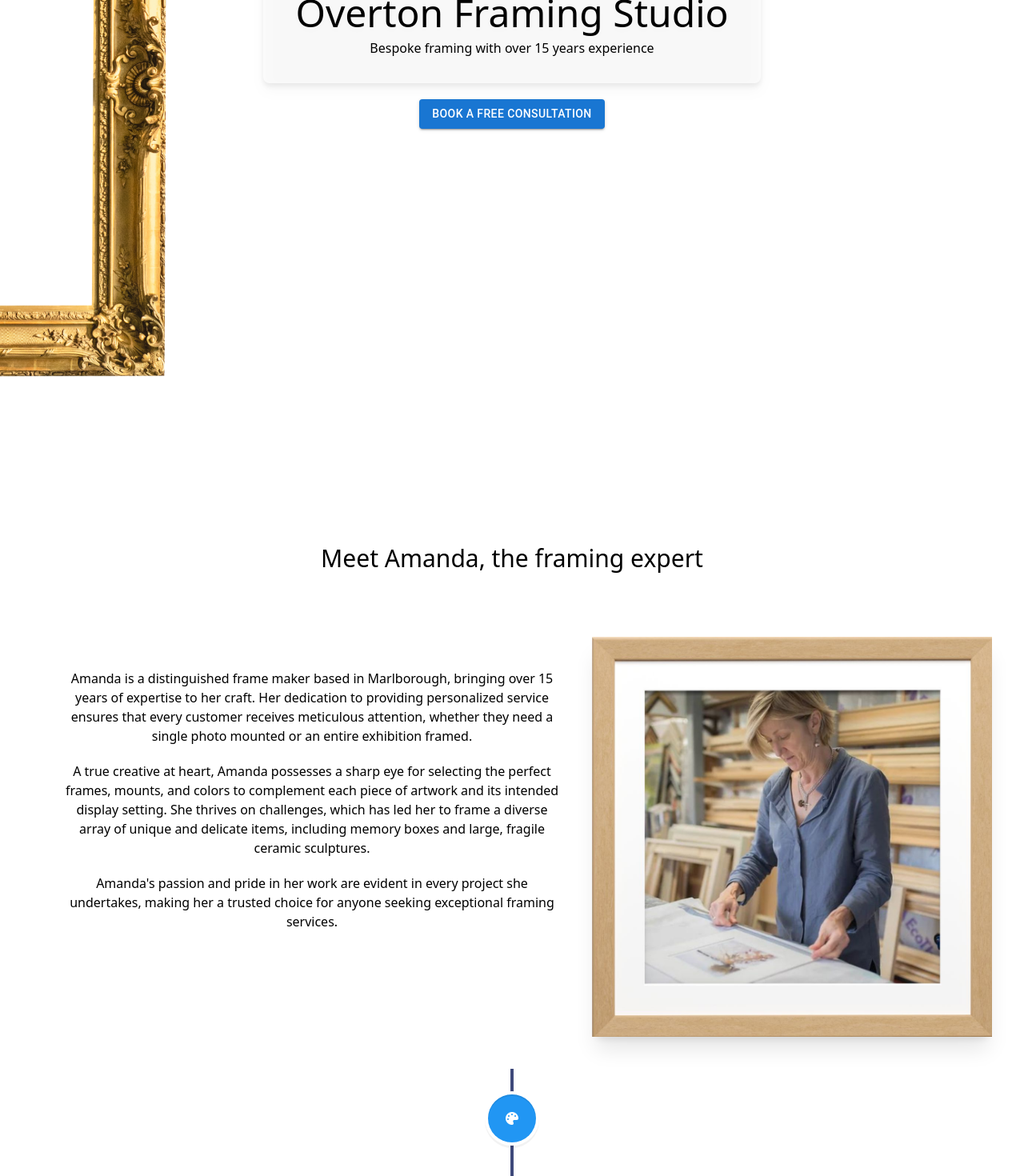
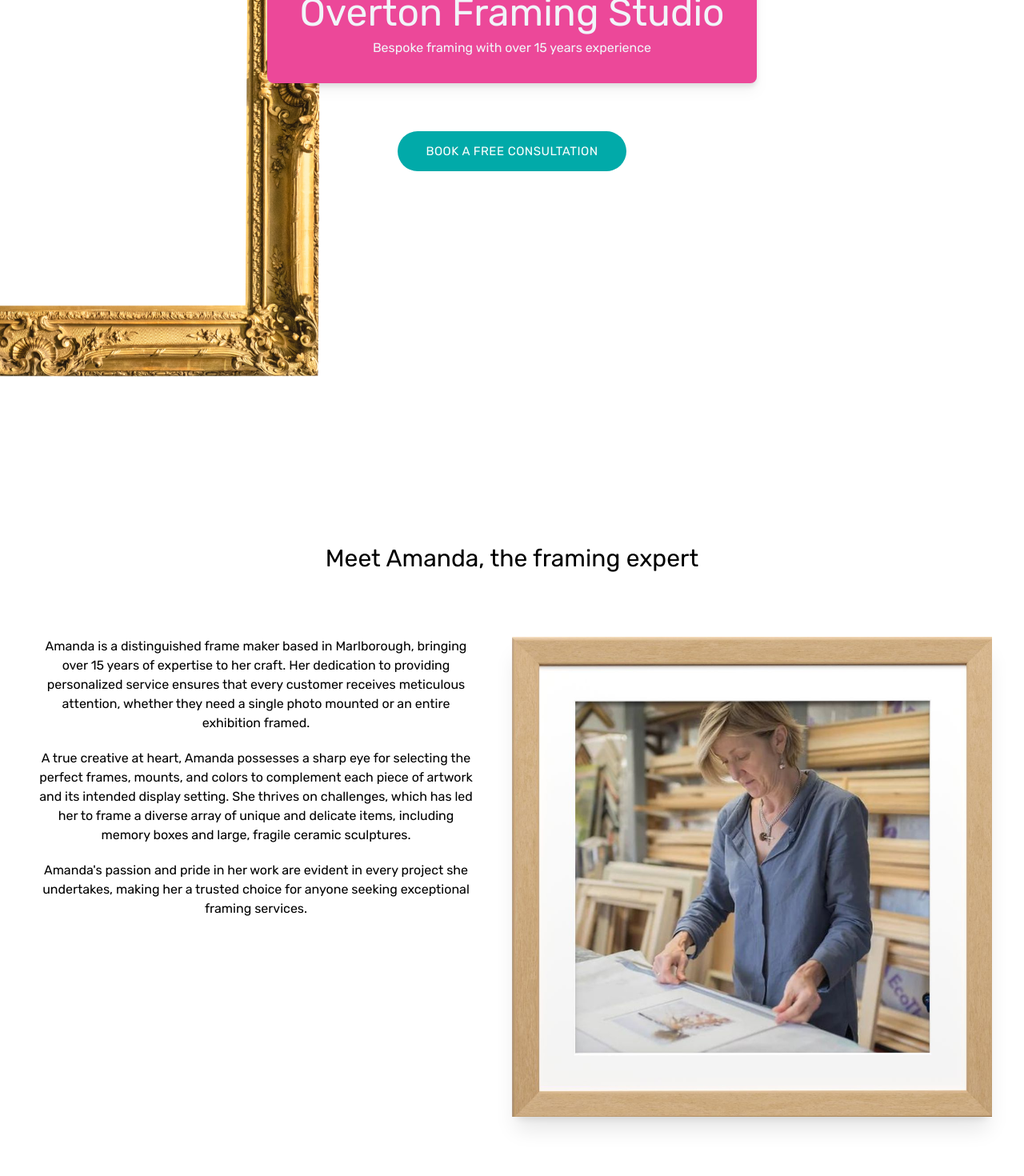
Before and after one commit to DanMorriss/overton-framing, a React (Create React App) app: page / in a window 1280 px wide. Shown: the part 160-1630 px from the top of the page at 80% size. Built offline with nearby package versions, Linux system fonts and the light colour scheme.

Commit message:
Add useWindowSize custom hook

```diff
--- a/package.json
+++ b/package.json
@@ -13,6 +13,7 @@
     "react-dom": "^18.3.1",
     "react-scripts": "5.0.1",
     "react-vertical-timeline-component": "^3.6.0",
+    "styled-components": "^6.1.11",
     "web-vitals": "^2.1.4"
   },
   "scripts": {
--- a/public/index.html
+++ b/public/index.html
@@ -24,6 +24,13 @@
       work correctly both with client-side routing and a non-root public URL.
       Learn how to configure a non-root public URL by running `npm run build`.
     -->
+    <!-- google fonts-->
+    <link rel="preconnect" href="https://fonts.googleapis.com" />
+    <link rel="preconnect" href="https://fonts.gstatic.com" crossorigin />
+    <link
+      href="https://fonts.googleapis.com/css2?family=Rubik:ital,wght@0,300..900;1,300..900&display=swap"
+      rel="stylesheet"
+    />
     <!-- font awesome icons-->
     <script
       src="https://kit.fontawesome.com/076967cb18.js"
--- a/src/components/about-amanda/meet-amanda.jsx
+++ b/src/components/about-amanda/meet-amanda.jsx
@@ -1,20 +1,30 @@
 import amanda from "../../assets/images/amanda2.jpg";
+import { FramedImage } from "./meet-amanda.styles";
+
+import useWindowSize from "../../hooks/useWindowSize";
 
 const MeetAmanda = () => {
+  const { width } = useWindowSize();
+  const isMobile = width < 768;
+
   return (
     <>
       <h2 className="text-center text-3xl p-10">
         Meet Amanda, the framing expert
       </h2>
-      <div className="flex flex-row-reverse m-10">
-        <img
-          src={amanda}
-          alt="Amanda framing artwork"
-          width="500"
-          height="500"
-          className="shadow-xl"
-        />
-        <div className="p-10">
+      <div
+        className={`flex ${
+          isMobile ? "flex-col" : "flex-row-reverse"
+        } m-10 mb-40`}
+      >
+        <div className={isMobile ? "w-full" : "w-1/2"}>
+          <FramedImage
+            src={amanda}
+            alt="Amanda framing artwork"
+            className="shadow-xl"
+          />
+        </div>
+        <div className={isMobile ? "w-full p-10" : "w-1/2 pr-10"}>
           <p className="mb-5">
             Amanda is a distinguished frame maker based in Marlborough, bringing
             over 15 years of expertise to her craft. Her dedication to providing
--- /dev/null
+++ b/src/components/about-amanda/meet-amanda.styles.jsx
@@ -0,0 +1,6 @@
+import styled from "styled-components";
+
+export const FramedImage = styled.img`
+  object-fit: cover;
+  width: 100%;
+`;
--- /dev/null
+++ b/src/components/button/button.component.jsx
@@ -0,0 +1,19 @@
+import { BaseButton, InvertedButton } from "./button.styles";
+
+export const BUTTON_TYPE_CLASSES = {
+  base: "base",
+  inverted: "inverted",
+};
+
+const getButton = (buttonType = BUTTON_TYPE_CLASSES.base) =>
+  ({
+    [BUTTON_TYPE_CLASSES.base]: BaseButton,
+    [BUTTON_TYPE_CLASSES.inverted]: InvertedButton,
+  }[buttonType]);
+
+const Button = ({ children, buttonType, ...otherProps }) => {
+  const CustomButton = getButton(buttonType);
+  return <CustomButton {...otherProps}>{children}</CustomButton>;
+};
+
+export default Button;
--- /dev/null
+++ b/src/components/button/button.styles.jsx
@@ -0,0 +1,40 @@
+import styled from "styled-components";
+
+export const BaseButton = styled.button`
+  min-width: 165px;
+  width: auto;
+  height: 50px;
+  letter-spacing: 0.5px;
+  line-height: 50px;
+  padding: 0 35px 0 35px;
+  font-size: 15px;
+  background-color: #01aaa9;
+  color: white;
+  text-transform: uppercase;
+  font-family: "Rubik", sans-serif;
+  border: none;
+  cursor: pointer;
+  display: flex;
+  justify-content: center;
+  border-radius: 25px;
+  transition: all 0.4s ease-in-out;
+
+  &:hover {
+    background-color: white;
+    color: #01aaa9;
+    border: 1px solid #01aaa9;
+    transition: all 0.2s ease-in-out;
+  }
+`;
+
+export const InvertedButton = styled(BaseButton)`
+  background-color: white;
+  color: #01aaa9;
+  border: 1px solid #01aaa9;
+
+  &:hover {
+    background-color: #01aaa9;
+    color: white;
+    border: none;
+  }
+`;
--- a/src/components/framing-process/framing-process.component.jsx
+++ b/src/components/framing-process/framing-process.component.jsx
@@ -26,20 +26,19 @@ const FramingProcess = () => {
 
   return (
     <>
-      <VerticalTimeline lineColor={"#3e497a"}>
+      <VerticalTimeline lineColor={"#ec478c"}>
         {framingProcessSteps.map(({ title, content }, index) => (
           <VerticalTimelineElement
             className=""
             contentStyle={{
               background: "",
               color: "",
-              // border: "1px solid #3e497a",
               boxShadow:
                 "0 0 20px 0 rgba(0, 0, 0, 0.2), 0 5px 5px 0 rgba(0, 0, 0, 0.24)",
             }}
             contentArrowStyle={{ borderRight: "7px solid  #fff" }}
             iconStyle={{
-              background: "rgb(33, 150, 243)",
+              background: "#01aaa9",
               color: "#fff",
               display: "flex",
               justifyContent: "center",
--- a/src/components/hero/hero.component.jsx
+++ b/src/components/hero/hero.component.jsx
@@ -1,4 +1,5 @@
-import { Button } from "@mui/material";
+// import { Button } from "@mui/material";
+import Button from "../button/button.component";
 import frame from "../../assets/images/frame2.png";
 
 const Hero = () => {
@@ -9,14 +10,18 @@ const Hero = () => {
         alt="Frame"
         width="500"
         height="1080"
-        className="absolute -z-10 -mx-72 slide-in-bck-tl"
+        className="absolute -z-10 -mx-24 slide-in-bck-tl"
       />
       <div className="mt-0 flex flex-col justify-center content-center text-center p-8 tracking-in-expand">
-        <div className="rounded-lg drop-shadow-lg bg-[#ffffffb0] w-fit place-self-center p-8 mt-20 mb-5">
-          <h1 className="text-5xl p-2">Overton Framing Studio</h1>
-          <h2 className="">Bespoke framing with over 15 years experience</h2>
+        <div className="rounded-lg drop-shadow-lg bg-pink-500 w-fit place-self-center p-8 mt-20 mb-5">
+          <h1 className="text-5xl p-2 text-slate-100">
+            Overton Framing Studio
+          </h1>
+          <h2 className="text-slate-100">
+            Bespoke framing with over 15 years experience
+          </h2>
         </div>
-        <Button variant="contained" className="w-max place-self-center">
+        <Button variant="contained" className="place-self-center mt-10">
           Book a free consultation
         </Button>
       </div>
--- /dev/null
+++ b/src/hooks/useWindowSize.jsx
@@ -0,0 +1,24 @@
+import { useState, useEffect } from "react";
+
+const useWindowSize = () => {
+  const [windowSize, setWindowSize] = useState({
+    width: window.innerWidth,
+    height: window.innerHeight,
+  });
+
+  useEffect(() => {
+    const handleResize = () => {
+      setWindowSize({
+        width: window.innerWidth,
+        height: window.innerHeight,
+      });
+    };
+
+    window.addEventListener("resize", handleResize);
+    return () => window.removeEventListener("resize", handleResize);
+  }, []);
+
+  return windowSize;
+};
+
+export default useWindowSize;
--- a/tailwind.config.js
+++ b/tailwind.config.js
@@ -2,7 +2,9 @@
 module.exports = {
   content: ["./src/**/*.{js,jsx,ts,tsx}"],
   theme: {
-    extend: {},
+    fontFamily: {
+      sans: ["Rubik", "sans-serif"],
+    },
   },
   plugins: [],
 };
```
Also changed, not shown: 1 other file (tests, documents, lock files or other folders).
